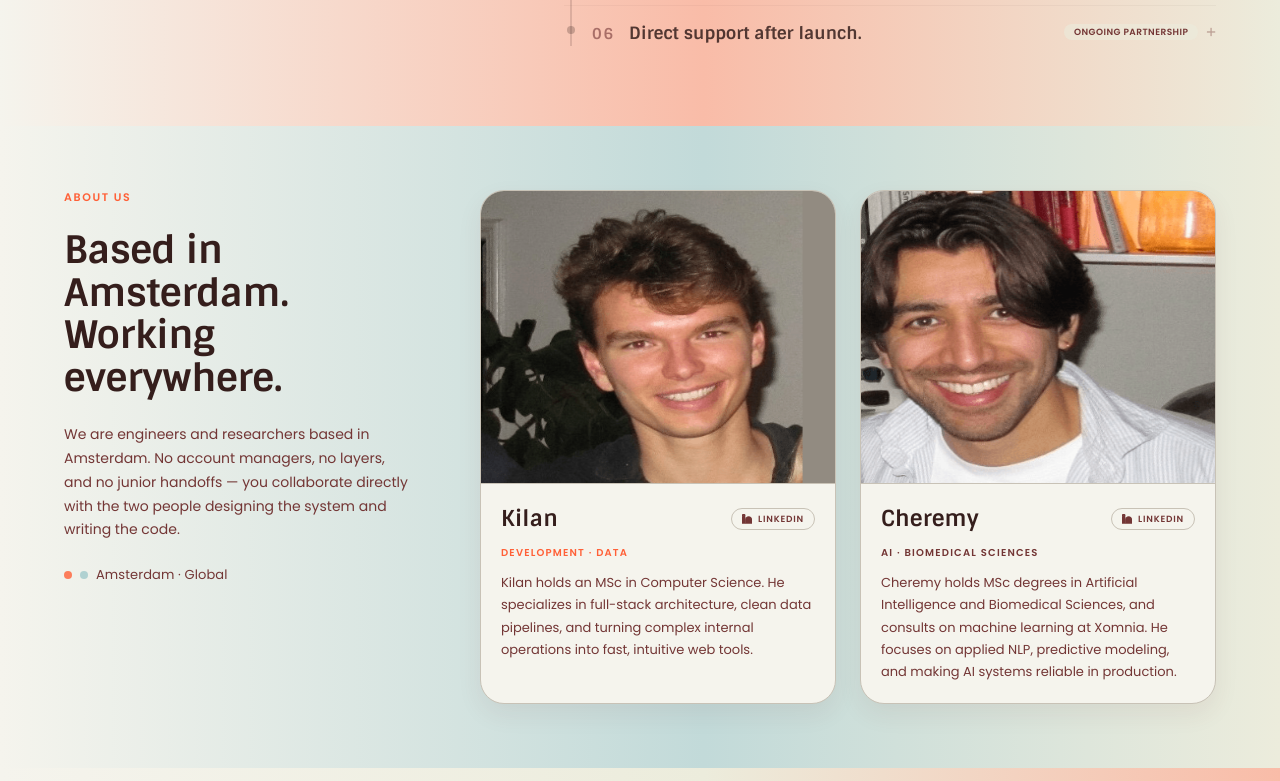
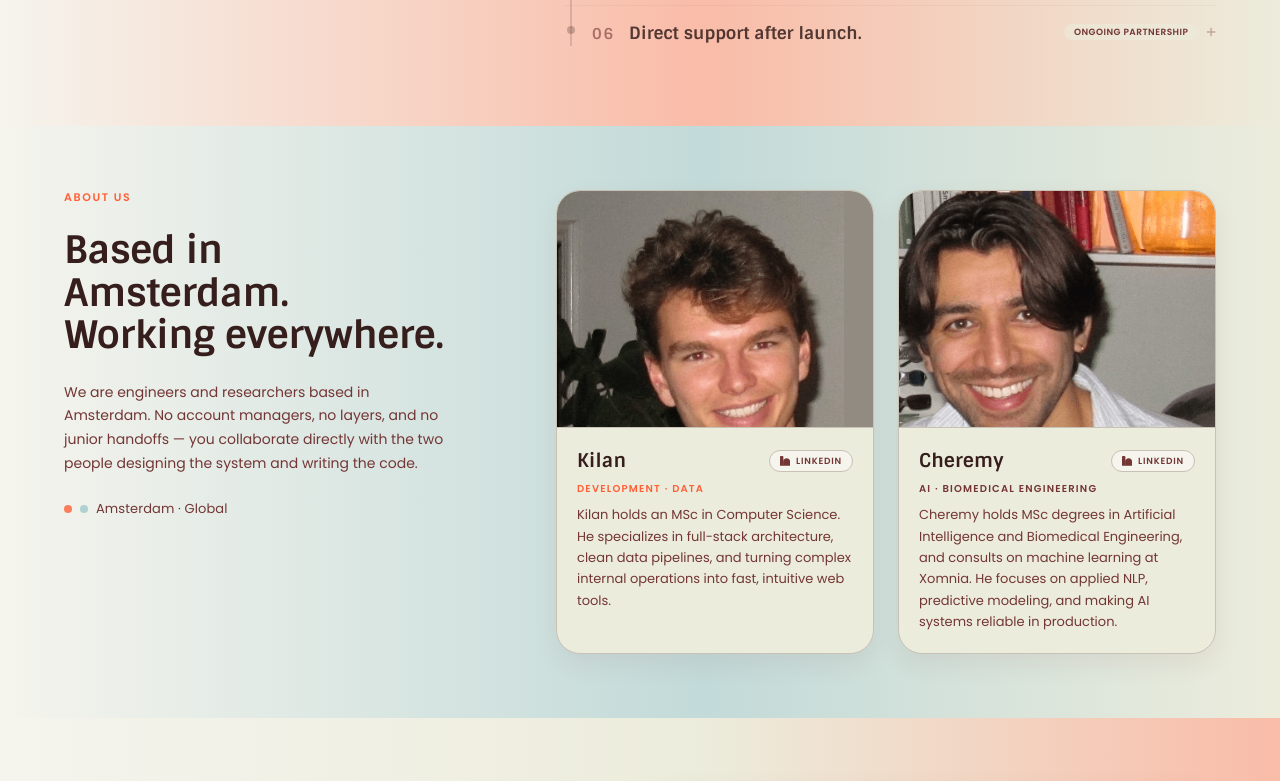
Before and after one commit to dcvanduuren/Keizersgracht, a Next.js app: page / in a window 1280 px wide. Shown: the part 2800-3581 px from the top of the page. Built offline with nearby package versions, Linux system fonts and the light colour scheme.

Commit message:
Update About team cards: centered 4:3 portraits, LinkedIn links, and Biomedical Engineering title

```diff
--- a/src/components/sections/about.tsx
+++ b/src/components/sections/about.tsx
@@ -7,31 +7,34 @@ import { TeamDots } from "@/components/ui/team-dots";
 import { team, type TeamMember } from "@/data/team";
 
 function TeamCard({ member }: { member: TeamMember }) {
-  const { heightShare, offsetShare } = member.crop;
   return (
-    <article className="flex flex-col overflow-hidden rounded-card-lg border border-border-subtle bg-canvas shadow-card">
-      {/* Reproduces the Figma crop (stretch + crop transform) at the original 435:360 ratio. */}
-      <div className="relative aspect-[435/360] w-full overflow-hidden border-b border-border-subtle">
-        <div
-          className="absolute left-0 w-full"
-          style={{ height: `${100 / heightShare}%`, top: `${(-offsetShare / heightShare) * 100}%` }}
-        >
+    <article className="flex h-full flex-col overflow-hidden rounded-card-lg border border-border-subtle bg-sand shadow-card transition-all duration-200 hover:-translate-y-0.5 hover:shadow-lg">
+      {/* Full-bleed 4:3 photo (wider shape) matching hero picture treatment */}
+      <div className="relative aspect-[4/3] w-full overflow-hidden border-b border-border-subtle bg-sand">
         <Image
           src={member.photo}
           alt={member.photoAlt}
           fill
-            sizes="(min-width: 768px) 436px, 100vw"
-            className="object-fill"
+          sizes="(min-width: 1024px) 340px, (min-width: 640px) 50vw, 100vw"
+          className="object-cover"
         />
       </div>
-      </div>
-      <div className="flex flex-col gap-3 p-5">
-        <div className="flex items-center justify-between gap-3">
-          <h3 className="font-display text-h3 font-bold tracking-name text-espresso">{member.name}</h3>
+      <div className="flex flex-1 flex-col justify-between gap-4 p-5">
+        <div className="flex flex-col gap-2">
+          <div className="flex items-center justify-between gap-2">
+            <h3 className="font-display text-[19px] font-bold tracking-name text-espresso">{member.name}</h3>
+            <a
+              href={member.linkedin}
+              target="_blank"
+              rel="noopener noreferrer"
+              className="inline-flex transition-transform hover:scale-105"
+              aria-label={`${member.name}'s LinkedIn profile`}
+            >
               <Badge variant="link">
                 <Asset name="icon-linkedin" width={10} height={10} />
                 LinkedIn
               </Badge>
+            </a>
           </div>
           <p
             className={`font-body text-badge font-semibold tracking-badge-caps uppercase ${
@@ -40,7 +43,8 @@ function TeamCard({ member }: { member: TeamMember }) {
           >
             {member.discipline}
           </p>
-        <p className="font-body text-body-sm leading-[1.7] text-terracotta">{member.bio}</p>
+          <p className="font-body text-body-sm leading-[1.65] text-terracotta">{member.bio}</p>
+        </div>
       </div>
     </article>
   );
@@ -49,7 +53,7 @@ function TeamCard({ member }: { member: TeamMember }) {
 export function About() {
   return (
     <section id="about" className="bg-gradient-aqua">
-      <div className="mx-auto grid max-w-[1440px] gap-12 px-5 py-12 md:px-10 md:py-16 xl:grid-cols-[352px_1fr] xl:gap-16 xl:px-16">
+      <div className="mx-auto grid max-w-[1440px] gap-12 px-5 py-12 md:px-10 md:py-16 xl:grid-cols-[380px_1fr] xl:gap-16 xl:px-16">
         <div className="flex flex-col gap-6">
           <Eyebrow tone="coral">About us</Eyebrow>
           <SectionHeading>Based in Amsterdam. Working everywhere.</SectionHeading>
@@ -59,7 +63,8 @@ export function About() {
           </p>
           <TeamDots>Amsterdam · Global</TeamDots>
         </div>
-        <div className="grid items-stretch gap-6 md:grid-cols-2">
+        {/* Right-aligned, equal-sized wider card grid */}
+        <div className="grid w-full max-w-[660px] items-stretch gap-6 sm:grid-cols-2 lg:ml-auto">
           {team.map((member) => (
             <TeamCard key={member.name} member={member} />
           ))}
--- a/src/data/team.ts
+++ b/src/data/team.ts
@@ -4,8 +4,7 @@ export type TeamMember = {
   disciplineTone: "coral" | "terracotta";
   bio: string;
   photo: string;
-  /** Figma crop of the source photo: share of the image height that is visible and where it starts. */
-  crop: { heightShare: number; offsetShare: number };
+  linkedin: string;
   photoAlt: string;
 };
 
@@ -15,17 +14,17 @@ export const team: TeamMember[] = [
     discipline: "Development · Data",
     disciplineTone: "coral",
     bio: "Kilan holds an MSc in Computer Science. He specializes in full-stack architecture, clean data pipelines, and turning complex internal operations into fast, intuitive web tools.",
-    photo: "/assets/team-kilan-portrait.png",
-    crop: { heightShare: 1, offsetShare: 0 },
+    photo: "/assets/team-kilan-43.png",
+    linkedin: "https://www.linkedin.com/in/kilanvanloo/",
     photoAlt: "Portrait of Kilan",
   },
   {
     name: "Cheremy",
-    discipline: "AI · Biomedical Sciences",
+    discipline: "AI · Biomedical Engineering",
     disciplineTone: "terracotta",
-    bio: "Cheremy holds MSc degrees in Artificial Intelligence and Biomedical Sciences, and consults on machine learning at Xomnia. He focuses on applied NLP, predictive modeling, and making AI systems reliable in production.",
-    photo: "/assets/team-cheremy-portrait.png",
-    crop: { heightShare: 1, offsetShare: 0 },
+    bio: "Cheremy holds MSc degrees in Artificial Intelligence and Biomedical Engineering, and consults on machine learning at Xomnia. He focuses on applied NLP, predictive modeling, and making AI systems reliable in production.",
+    photo: "/assets/team-cheremy-43.png",
+    linkedin: "https://www.linkedin.com/in/cheremyp/",
     photoAlt: "Portrait of Cheremy",
   },
 ];
```
Also changed, not shown: public/assets/team-cheremy-43.png (added), public/assets/team-kilan-43.png (added). Lines whose indentation alone changed are shown as unchanged.
